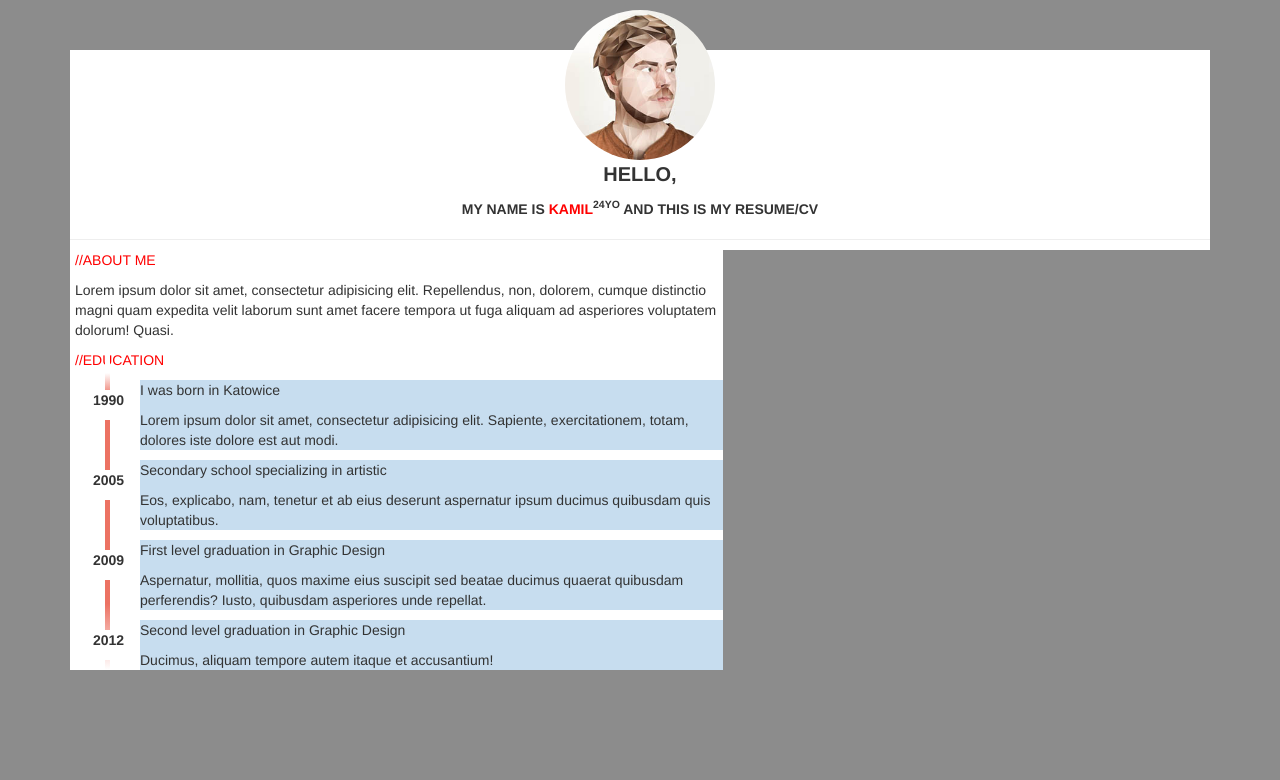
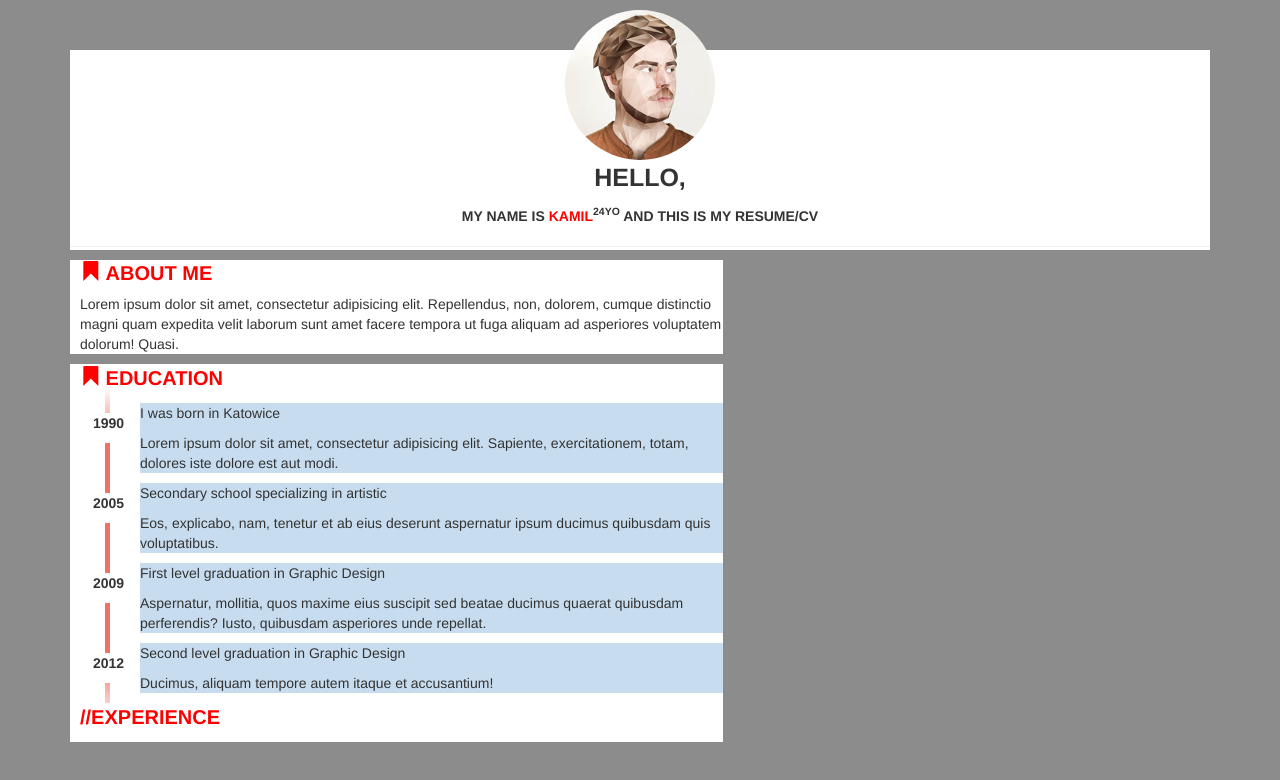
Before and after one commit to qiuyunfen/html_practice, a website: page resume.html in a window 1280 px wide. Drawn offline with Linux system fonts and the light colour scheme.

Commit message:
modifined education-ul before

```diff
--- a/resume.html
+++ b/resume.html
@@ -8,6 +8,7 @@
         body {
             background-color: #8c8c8c;
         }
+
         .brief {
             height: 200px;
             margin-top: 50px;
@@ -17,7 +18,7 @@
             width: 150px;
             height: 150px;
             border-radius: 50%;
-            position: fixed;
+            position: absolute;
             top: 10px;
             left: 50%;
             margin-left: -75px;
@@ -27,7 +28,7 @@
             text-align: center;
         }
         .brief p:first-child {
-            font-size: 20px;
+            font-size: 25px;
             padding-top: 110px;
         }
         .brief p span {
@@ -37,34 +38,32 @@
             background-color: white;
         }
         .about-me p {
-            margin-left: 5px;
+            margin-left: 10px;
         }
-        .about-me p:first-child {
+        .description {
+            padding-left: 10px;
             color: red;
+            font-size: 20px;
+            font-weight: 700;
         }
         .education {
-            margin-top: -10px;
             background-color: white;
             position: relative;
+            overflow: hidden;
         }
         .education ul {
             list-style: none;
             margin-left: 30px;
-        }
-        #education-label{
-            padding-top: 10px;
-            margin-left: 5px;
-            color: red;
         }
         #education-ul:before {
             width: 5px;
             height: 100%;
             position: absolute;
             left: 35px;
-            top: 0;
+            top: 23px;
             content: '';
             display: block;
-            background: linear-gradient(to bottom, #ffffff 10%, #ec7263 17%, #ec7263 80%, #ffffff 100%);
+            background: linear-gradient(to bottom, #ffffff 0%, #ec7263 17%, #ec7263 80%, #ffffff 100%);
         }
         #education-ul li {
             background-color: #c7ddef;
@@ -79,6 +78,14 @@
             background-color: #ffffff;
             font-weight: bold;
         }
+        .experience {
+            background-color: #ffffff;
+        }
+        .experience ul {
+            list-style: none;
+            margin-left: 100px;
+        }
+
     </style>
 </head>
 <body>
@@ -100,7 +107,7 @@
                 <div class="row">
                     <div class="col-lg-12">
                         <div class="about-me">
-                            <p>//ABOUT ME</p>
+                            <h4 class="description"><i class="glyphicon glyphicon-bookmark"></i>&nbsp;ABOUT ME</h4>
                             <p>Lorem ipsum dolor sit amet, consectetur adipisicing elit. Repellendus, non, dolorem, cumque distinctio magni quam expedita velit laborum sunt amet facere tempora ut fuga aliquam ad asperiores voluptatem dolorum! Quasi.</p>
                         </div>
                     </div>
@@ -108,7 +115,7 @@
                 <div class="row">
                     <div class="col-lg-12">
                         <div class="education">
-                            <p id="education-label">//EDUCATION</p>
+                            <p class="description"><i class="glyphicon glyphicon-bookmark"></i>&nbsp;EDUCATION</p>
                             <ul id="education-ul">
                                 <li>
                                     <div class="year">1990</div>
@@ -143,7 +150,15 @@
                     </div>
                 </div>
                 <div class="row">
-                    <div class="col-lg-12"></div>
+                    <div class="col-lg-12">
+                        <div class="experience">
+                            <p class="description">//EXPERIENCE</p>
+                            <div class="row">
+                                <div class="col-lg-4"></div>
+                                <div class="col-lg-8"></div>
+                            </div>
+                        </div>
+                    </div>
                 </div>
             </div>
             <div class="col-lg-5">
```
